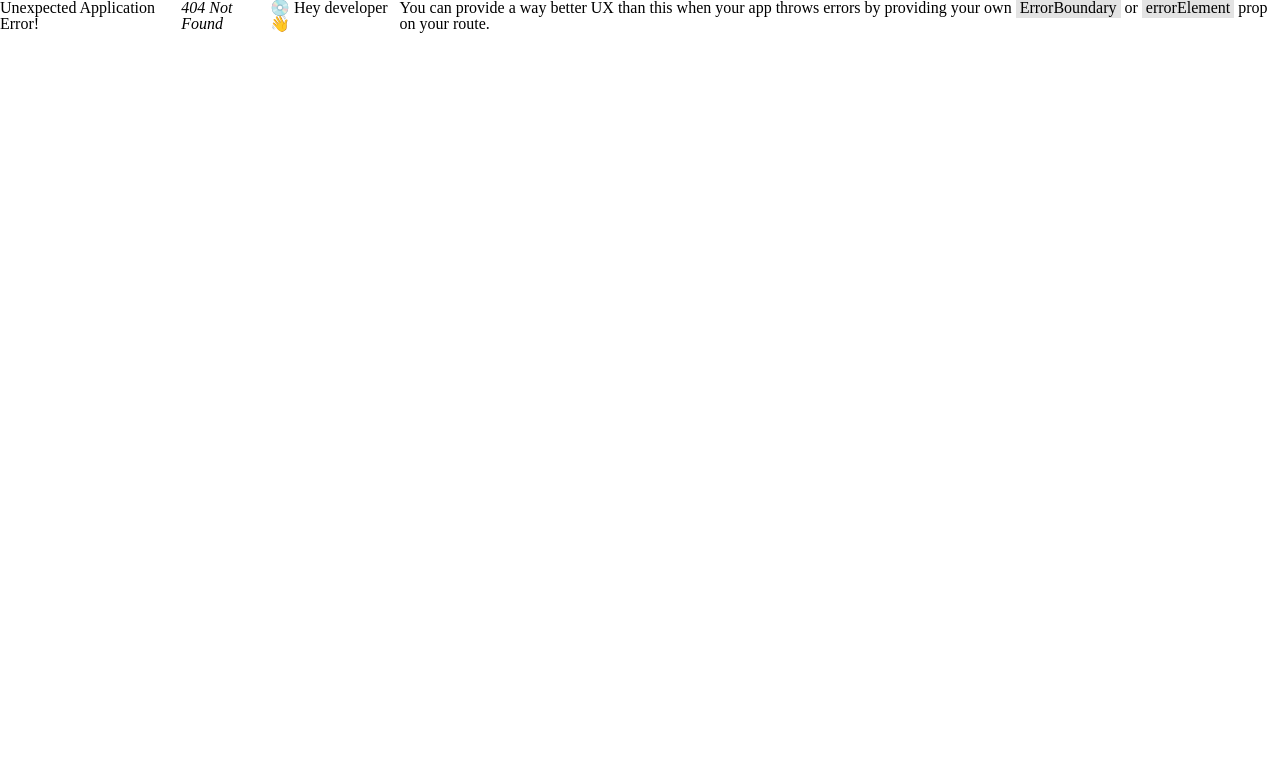
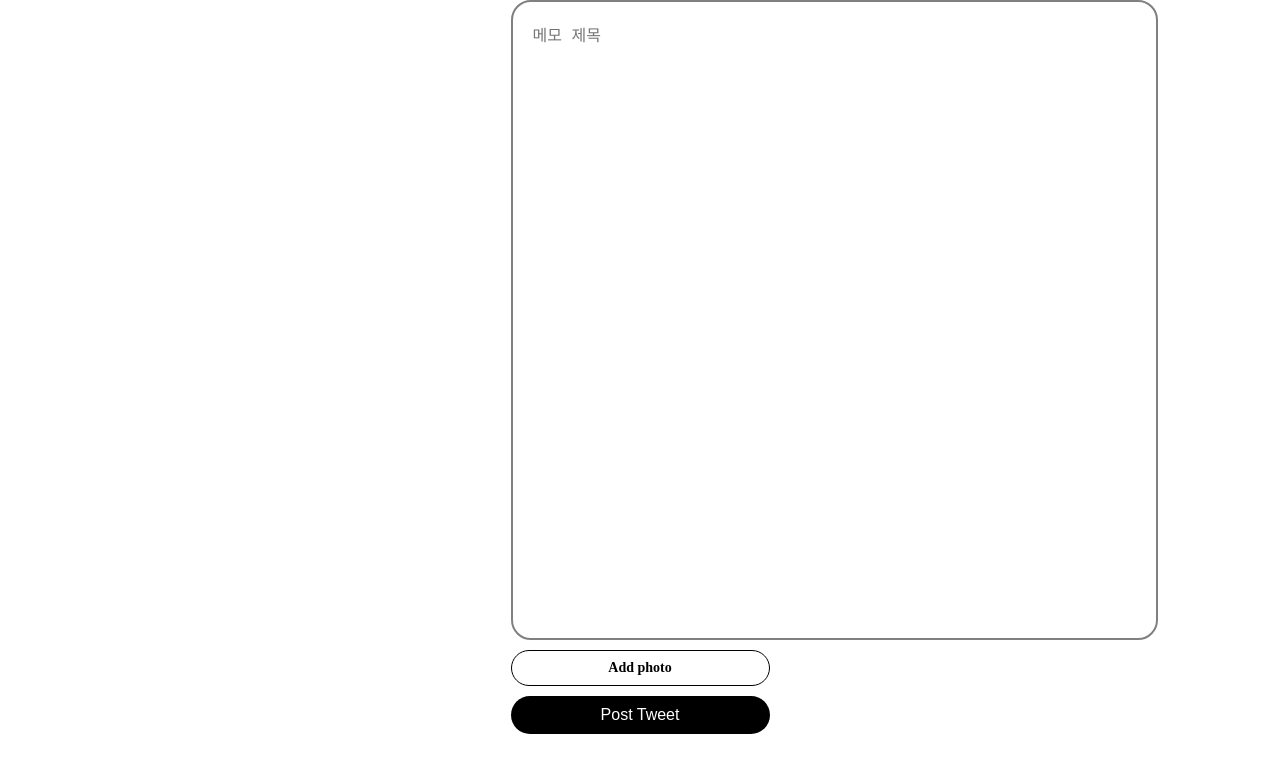
Before and after one commit to kimyiyoungg/workpulse, a React (Vite) app: page /memo in a window 1280 px wide. Before the commit this address had no page. Shown: the top 772 px of the page. Built offline with nearby package versions, Linux system fonts and the light colour scheme.

Commit message:
메모 화면 구현1

```diff
--- a/src/App.tsx
+++ b/src/App.tsx
@@ -12,6 +12,7 @@ import { auth } from "./firebase";
 import styled from "styled-components";
 import ProtectedRoute from "./components/protected-route";
 import StartHome from "./components/startHome";
+import Memo from "./routes/memo";
 
 const router = createBrowserRouter([
   {
@@ -43,6 +44,10 @@ const router = createBrowserRouter([
   {
     path: "/create-account",
     element: <CreateAccount />,
+  },
+  {
+    path: "/memo",
+    element: <Memo />,
   },
 ]);
 
--- a/src/components/protected-route.tsx
+++ b/src/components/protected-route.tsx
@@ -10,7 +10,8 @@ export default function ProtectedRoute({
   // 로그인 했는지 확인하는 코드
   const user = auth.currentUser;
   if (!user) {
-    return <Navigate to="/startHome" />;
+    // return <Navigate to="/startHome" />;
+    return <Navigate to="/login" />;
   }
 
   return children;
--- /dev/null
+++ b/src/routes/memo.tsx
@@ -0,0 +1,83 @@
+import { useState } from "react";
+import { styled } from "styled-components";
+
+const Form = styled.form`
+    display: flex;
+    flex-direction: column;
+    gap: 10px;
+    text-align: right;
+    `;
+
+const TextArea = styled.textarea`
+    border: 2px solid gray;
+    padding: 20px;
+    border-radius: 20px;
+    font-size: 16px;
+    color: black;
+    width: 250%;
+    height: 80%;
+    resize: none;
+    &::placeholder {
+      font-size: 16px;
+    }
+    &::focus {
+      outline: none;
+      border-color: black
+    }
+
+`;
+
+const AttachFileButton = styled.label`
+    padding: 10px 0px;
+    color: black;
+    text-align: center;
+    border-radius: 20px;
+    border: 1px solid black;
+    font-size: 14px;
+    font-weight: 600;
+    cursor: pointer;
+`;
+
+const AttachFileInput = styled.input`
+    display: none;
+`;
+
+const SubmitBtn = styled.input`
+    background-color: black;
+    color: white;
+    border:none;
+    padding:10px 0px;
+    border-radius: 20px;
+    font-size:16px;
+    cursor: pointer;
+    &:hover,
+    &:active {
+      opacity: 0.9;
+    }
+`;
+
+export default function Memo(){
+    const [isLoding, setLoding] = useState(false);
+    const [memoes, setMemoes] = useState("");
+    const [file, setFile] = useState<File|null>(null);
+    const onChange = (e:React.ChangeEvent<HTMLTextAreaElement>)=>{
+        setMemoes(e.target.value);
+    };
+    const onFileChange = (e: React.ChangeEvent<HTMLInputElement>)=>{
+        const {files} = e.target;
+        if(files && files.length === 1){
+            setFile(files[0])
+        };
+    };
+    return (<Form>
+        <TextArea
+          onChange={onChange}
+          value={memoes}
+          placeholder="메모 제목"/>
+        <AttachFileButton htmlFor="file">{file?"Photo":"Add photo"}</AttachFileButton>
+        <AttachFileInput onChange={onFileChange} type="file" id="file" accept="image/*"/>
+        <SubmitBtn
+          type="submit"
+          value={isLoding ? "Posting...":"Post Tweet"}/>
+    </Form>);
+}
```
